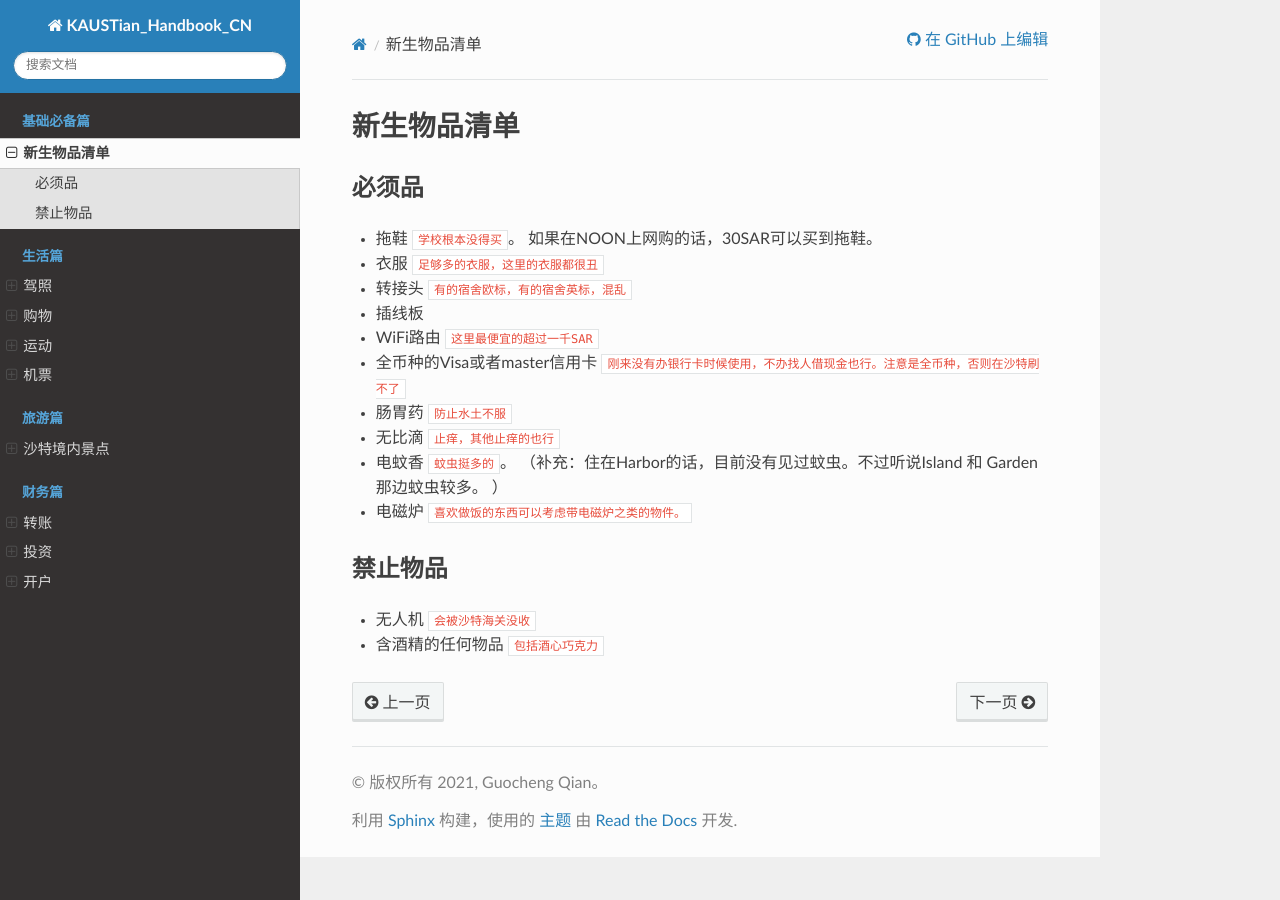
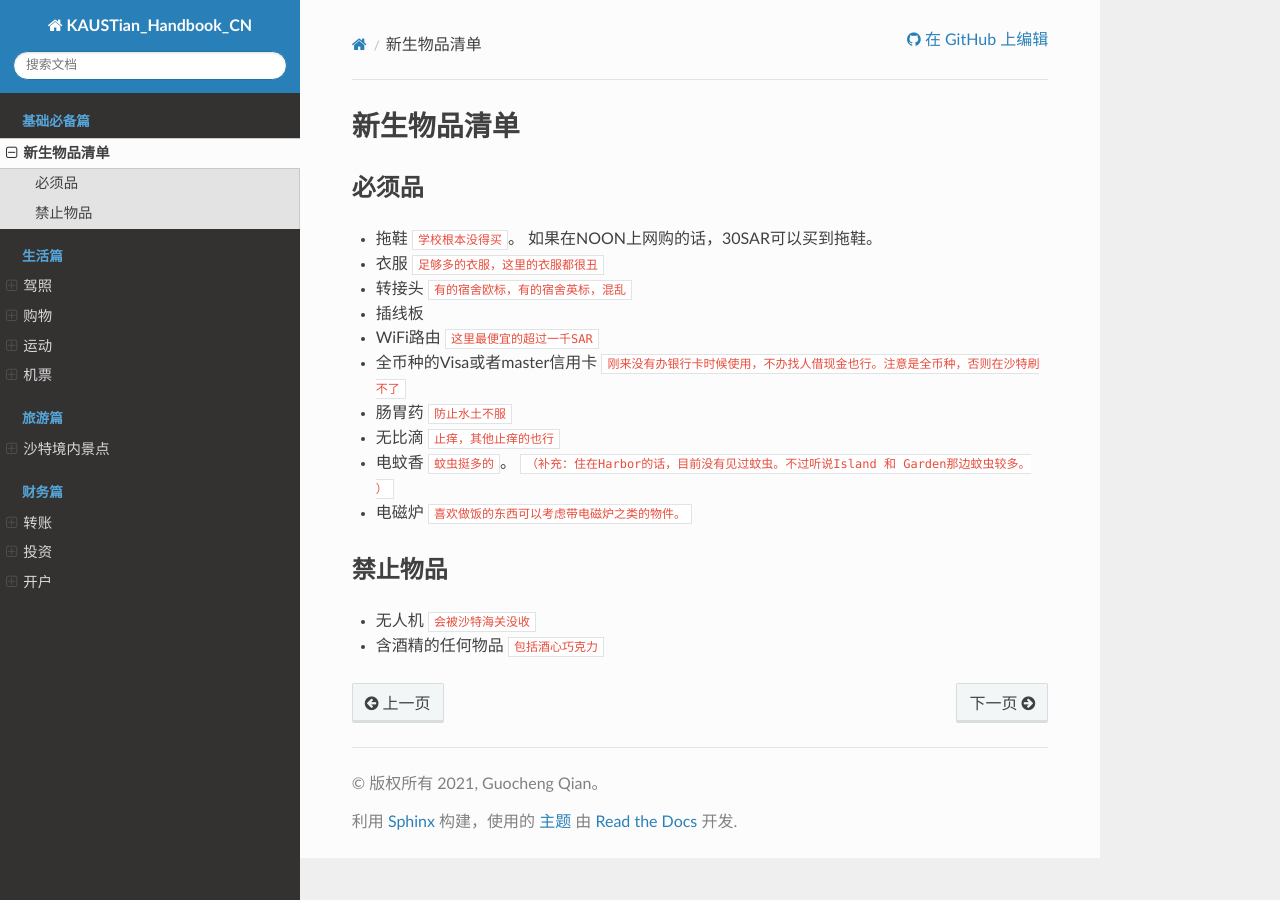
Before and after one commit to guochengqian/KAUSTian_Handbook_CN, a Sphinx documentation site: the page built from docs/content/basic/list.rst, in a window 1280 px wide. Built offline with Sphinx 7.4.7 and the Read the Docs theme 2.0.0, drawn with Linux system fonts in a browser that asks for light colours.

```diff
--- a/docs/content/basic/list.rst
+++ b/docs/content/basic/list.rst
@@ -17,7 +17,7 @@
 * 全币种的Visa或者master信用卡 ``刚来没有办银行卡时候使用，不办找人借现金也行。注意是全币种，否则在沙特刷不了``
 * 肠胃药 ``防止水土不服``
 * 无比滴 ``止痒，其他止痒的也行``
-* 电蚊香 ``蚊虫挺多的``。 （补充：住在Harbor的话，目前没有见过蚊虫。不过听说Island 和 Garden那边蚊虫较多。 ）
+* 电蚊香 ``蚊虫挺多的``。 ``（补充：住在Harbor的话，目前没有见过蚊虫。不过听说Island 和 Garden那边蚊虫较多。 ）``
 * 电磁炉 ``喜欢做饭的东西可以考虑带电磁炉之类的物件。``
 
 禁止物品
```
